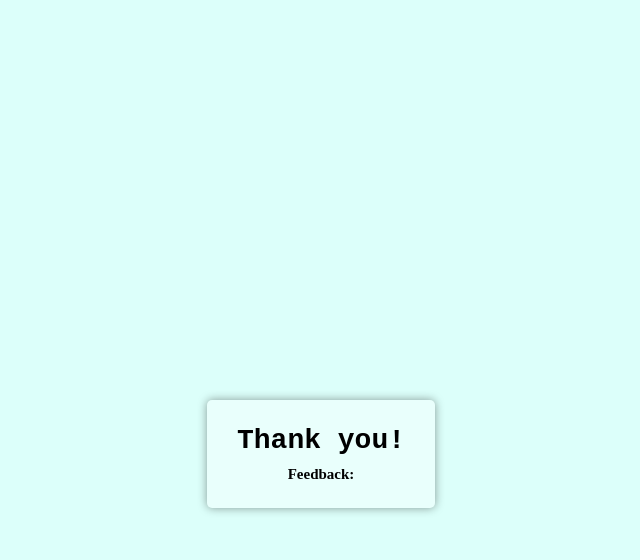
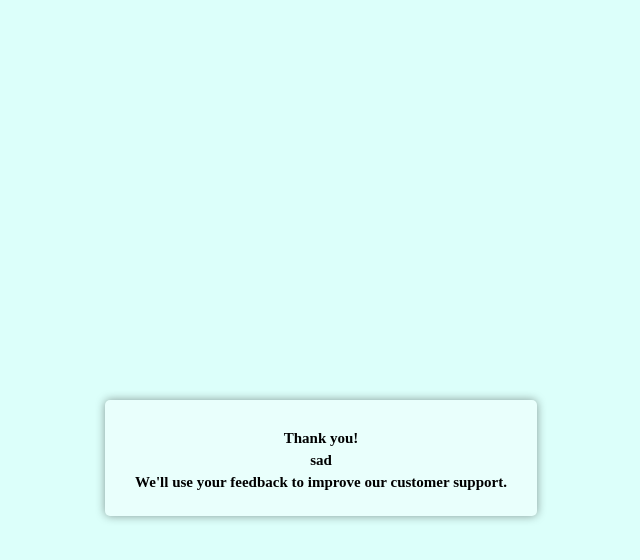
Before and after one commit to bernardkrehula/Feedback-ui, a plain HTML site: page index.html in a window 1280 px wide. Both pictures are taken after a click on the button "Send Review". Shown: the whole page, without its empty margins (319-959 px from the left). Drawn offline with Linux system fonts and the light colour scheme.

Commit message:
Traget debugged

```diff
--- a/index.html
+++ b/index.html
@@ -8,6 +8,7 @@
 </head>
 <body>
     <div class="main">
+        <div class="feedback-ui">
         <h1>Feedback UI</h1>
         <ul>
             <li class="face" id="sad">
@@ -18,6 +19,12 @@
             </li>
         </ul>
         <button>Send Review</button>
+        </div>
+        <div class="UI">
+            <h2>Thank you!</h2>
+            <h2 class="face-feedback">Feedback: </h2>
+            <h2>We'll use your feedback to improve our customer support.</h2>
+        </div>
     </div>
     <script src="script.js"></script>
 </body>
--- a/script.js
+++ b/script.js
@@ -4,6 +4,9 @@ let block = document.querySelector('.main');
 let face = document.querySelectorAll('.face');
 let niz = document.querySelector('.main ul');
 let naslov = document.querySelector('.main h1');
+let mainFeedbackUi = document.querySelector('.feedback-ui');
+let UI = document.querySelector('.UI');
+let feedbackFace = document.querySelector('.face-feedback');
 
 let activeIndex = 0;
 let slectedFeedback; //Ovoj varijabli dodijelit vrijednost na click i poslije je iskoristit da je pokazem u modal
@@ -35,7 +38,16 @@ lista.forEach((element, index) => {
     slika.classList.add('photo');
 });
 
-lista.forEach((element, index) => {
+lista.forEach((element) => {
+    function addClass(){
+        lista.forEach((element) => {
+            element.classList.add('feedback-active')
+            let elems = document.querySelector('.feedback-active');
+            if(elems){
+                elems.classList.remove('feedback-active');
+            }
+        })
+    }
     element.addEventListener('click', (event) => {
         //Umjesto da rucno dodajes boju preko style.backgroundColor
         //U css napravi klasu feedback-active
@@ -44,30 +56,26 @@ lista.forEach((element, index) => {
         //Zajednicka css pravila za sve reviewe stavit pod neku klasu feedback
         //Tu zajednicku klasu dodat svih feedbackima
 
-        element.classList.add('feedback-active')
-        let elems = document.querySelector('.feedback-active');
-        if(elems != null){
-                elems.classList.remove('feedback-active');
-                console.log(elems);
+        addClass();
+        event.target.closest('li').className = 'feedback-active';
+});
+});
 
-            }
-        event.target.closest('li').className = 'feedback-active';
-        })
-});
+UI.style.display = 'none';
+function review() {
+    lista.forEach((element) => {
+        if(element.classList = 'feedback-active'){
+            mainFeedbackUi.style.display = 'none';
+            UI.style.display = 'block';
+            feedbackFace.innerHTML = 'sad';
+
+        }
+        console.log(element.classList);
+    })
+}
 btn.addEventListener('click', (event) => {
     review();
 })
-function review() {
-    niz.style.display = 'none';
-    naslov.style.display = 'none';
-    btn.style.display = 'none';
-    const tekst = document.createElement('h1');
-    const feedBack = document.createElement('h2');
-    tekst.innerHTML = 'Thank you!';
-    feedBack.innerHTML = 'Feedback: ';
-    block.appendChild(tekst);
-    block.appendChild(feedBack);
-}
 
 // Sav kontent na ekranu napraviti preko javascripta
 // Obrisati sav html a svaki od list elementa potrpati u array main
```
